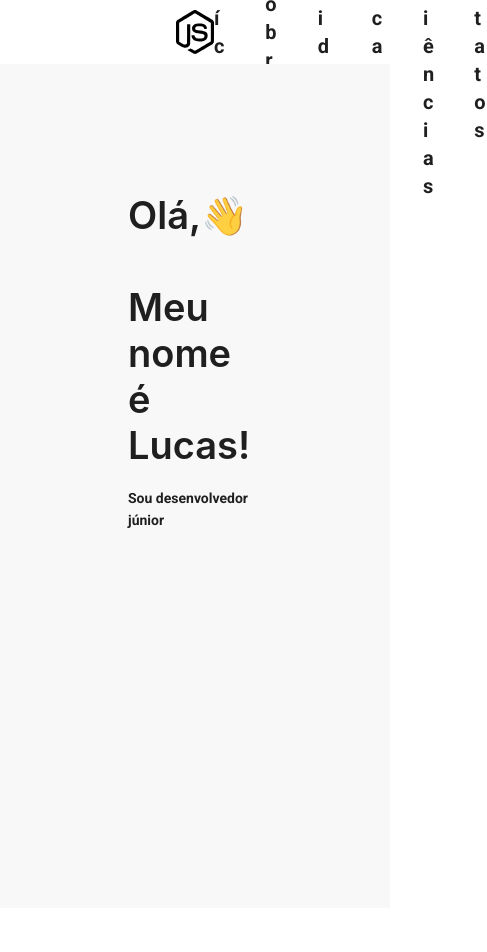
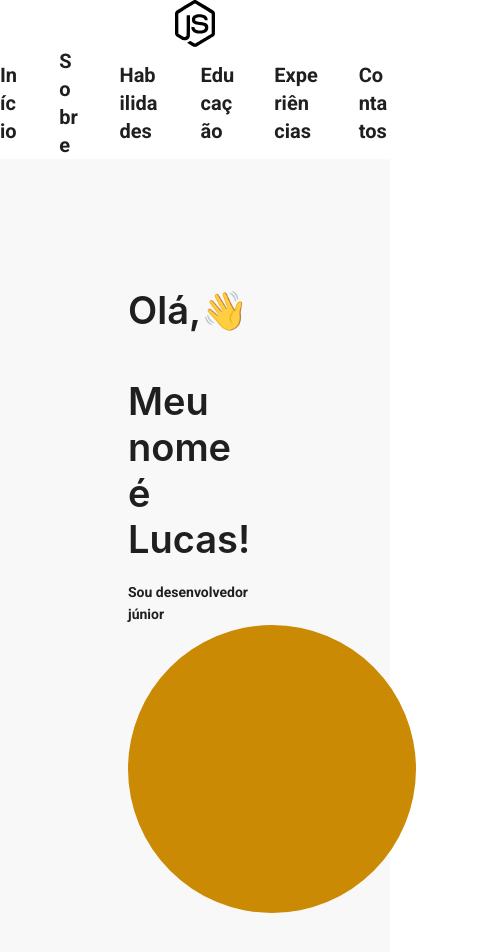
Before and after one commit to lucasptcastro/portfolio, a Next.js app: page / in a window 390 px wide. Shown: the top 952 px of the page, 487 px wide, since content can reach past the window. Before the commit the page ends 908 px from the top, so only its background shows below. Built offline with nearby package versions, Linux system fonts and the light colour scheme.

Commit message:
🌈 style: added responsiveness

```diff
--- a/src/index.tsx
+++ b/src/index.tsx
@@ -7,6 +7,8 @@ import {
   Space,
   Typography,
   Affix,
+  Row,
+  Col,
 } from "antd";
 import type { MenuProps } from "antd";
 import React from "react";
@@ -78,16 +80,26 @@ const Portfolio: React.FC = () => {
     <>
       <Layout className="layout">
         <Affix>
-          <div className="bg-[#fff] h-16 rounded-sm flex flex-row items-center justify-between px-44">
-            <Image src={NodeJSLogo} alt="NodeJS Logo" width={40} height={24} />
+          <Row className="justify-around items-center bg-[#fff] rounded-sm">
+            <Col>
+              <Image
+                src={NodeJSLogo}
+                alt="NodeJS Logo"
+                width={40}
+                height={24}
+              />
+            </Col>
+            <Col>
               <Typography>
                 <Space size={40}>{items.map((item: any) => item.label)}</Space>
               </Typography>
-          </div>
+            </Col>
+          </Row>
         </Affix>
         <Content className="bg-[#F8F8F8] h-screen">
           <div className="p-32">
-            <div>
+            <Row className="flex flex-row justify-around items-center">
+              <Col>
                 <Typography.Title level={1}>
                   Olá,
                   {
@@ -97,10 +109,14 @@ const Portfolio: React.FC = () => {
                   }
                 </Typography.Title>
                 <Typography.Title level={1}>Meu nome é Lucas!</Typography.Title>
-            </div>
                 <Typography.Text className="font-concert-one">
                   Sou desenvolvedor júnior
                 </Typography.Text>
+              </Col>
+              <Col>
+                <div className="rounded-full h-72 w-72 bg-yellow-600"></div>
+              </Col>
+            </Row>
           </div>
         </Content>
       </Layout>
```
Lines whose indentation alone changed are shown as unchanged.
